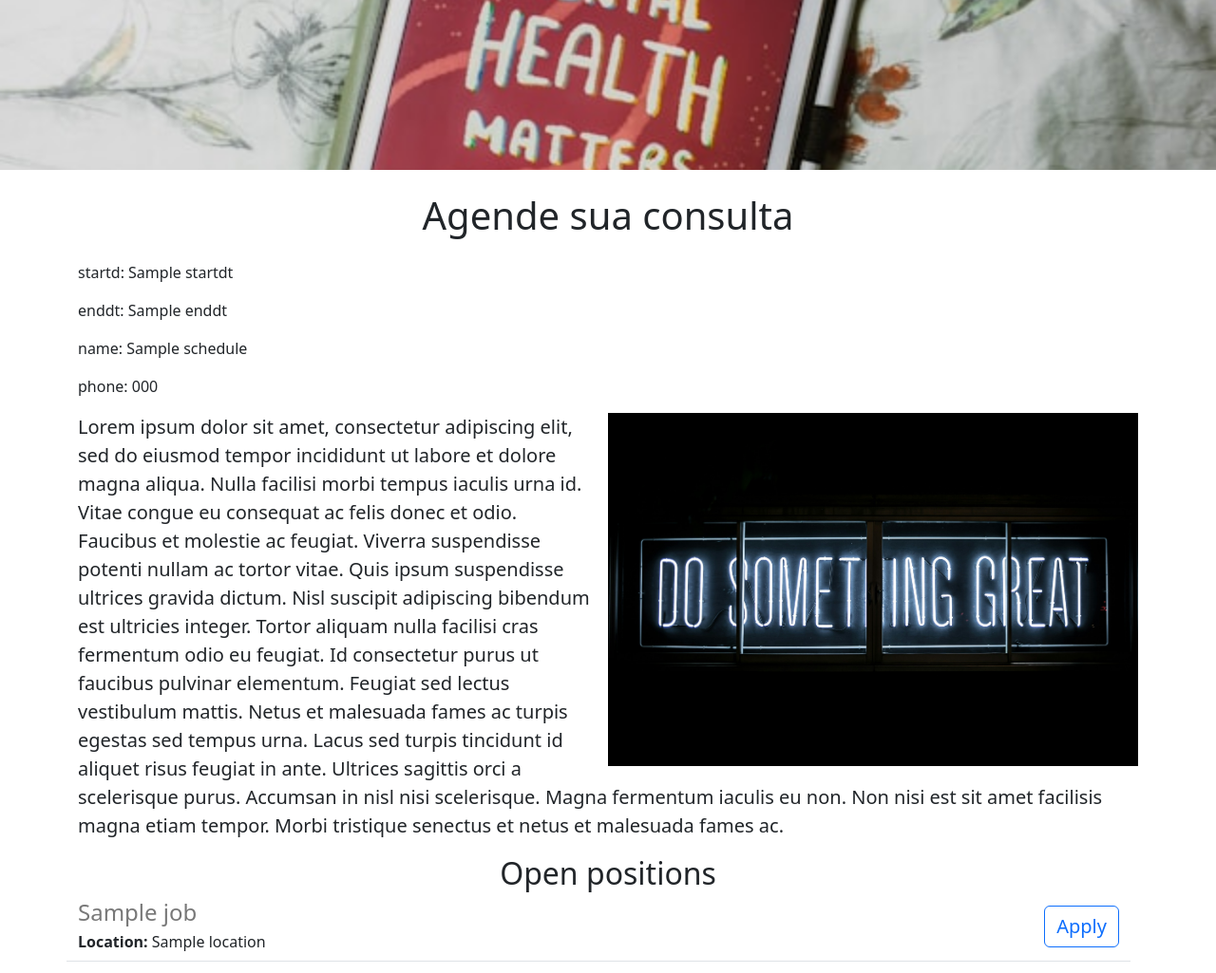
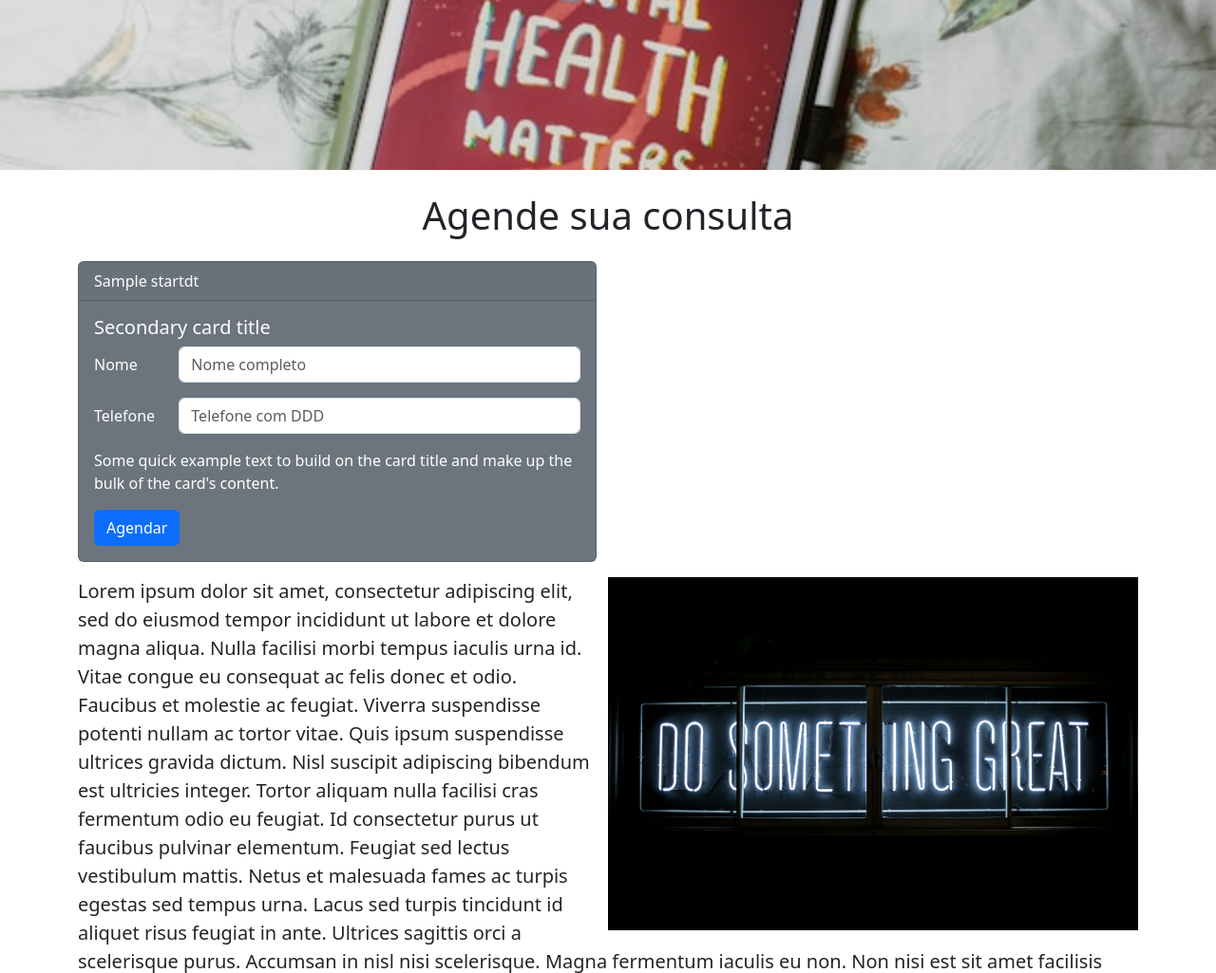
Before and after one commit to psiq-guilherme/my-clinic, a Flask app: template templates/home.html in a window 1280 px wide. Shown: the part 64-1089 px from the top of the page at 95% size. Run offline with Flask 3, Linux system fonts and the light colour scheme; the template is opened without the code that fills it: most values are stand-ins (such as "Sample title", 1, 10 or a date in 2020); parts of the project's set-up code (start-up, migrations or seed data) failed here and were passed over.

Commit message:
agendar + mongo atlas

```diff
--- a/app.py
+++ b/app.py
@@ -33,7 +33,7 @@ JOBS = [
 
 @app.route('/')
 def hello_world():
-    schedule = read_data(db, 'schedule')
+    schedule = read_data(db, 'schedule', name="", phone="")
     return render_template('home.html', schedule=schedule, jobs=JOBS)
 
 @app.route("/api/jobs")
--- a/database.py
+++ b/database.py
@@ -12,9 +12,9 @@ def get_db():
 
     return client['clinic']
 
-def read_data(db: MongoClient, collection_name: str): # TODO: put kwargs to select data
+def read_data(db: MongoClient, collection_name: str, **kwargs): # TODO: put kwargs to select data
     collection = db[collection_name]
-    return collection.find()
+    return collection.find(kwargs)
 
 
 if __name__ == "__main__":
--- a/templates/home.html
+++ b/templates/home.html
@@ -29,12 +29,7 @@
     <div class="container">
       <h1 class="text-center mt-2 mb-4">Agende sua consulta</h1>
       <div>
-        {% for s in schedule %}
-        <p>startd: {{s["startdt"]}}</p>
-        <p>enddt: {{s["enddt"]}}</p>
-        <p>name: {{s["name"]}}</p>
-        <p>phone: {{s["phone"]}}</p>
-        {% endfor %}
+        {% include "scheduleditem.html" %}
       </div>
       <div class="clearfix">
         <img
--- /dev/null
+++ b/templates/scheduleditem.html
@@ -0,0 +1,43 @@
+<div class="row">
+  {% for s in schedule %}
+
+  <div class="col-md-6">
+    <div class="card text-bg-secondary mb-3">
+      <div class="card-header">{{s["startdt"]}}</div>
+      <div class="card-body">
+        <h5 class="card-title">Secondary card title</h5>
+        <form action="">
+          <div class="row mb-3">
+            <label for="name" class="col-sm-2 col-form-label">Nome</label>
+            <div class="col-sm-10">
+              <input
+                type="text"
+                class="form-control"
+                id="name"
+                placeholder="Nome completo"
+              />
+            </div>
+          </div>
+
+          <div class="row mb-3">
+            <label for="phone" class="col-sm-2 col-form-label">Telefone</label>
+            <div class="col-sm-10">
+              <input
+                type="text"
+                class="form-control"
+                id="phone"
+                placeholder="Telefone com DDD"
+              />
+            </div>
+          </div>
+          <p class="card-text">
+            Some quick example text to build on the card title and make up the
+            bulk of the card's content.
+          </p>
+          <button class="btn btn-primary" type="submit">Agendar</button>
+        </form>
+      </div>
+    </div>
+  </div>
+  {% endfor %}
+</div>
```
